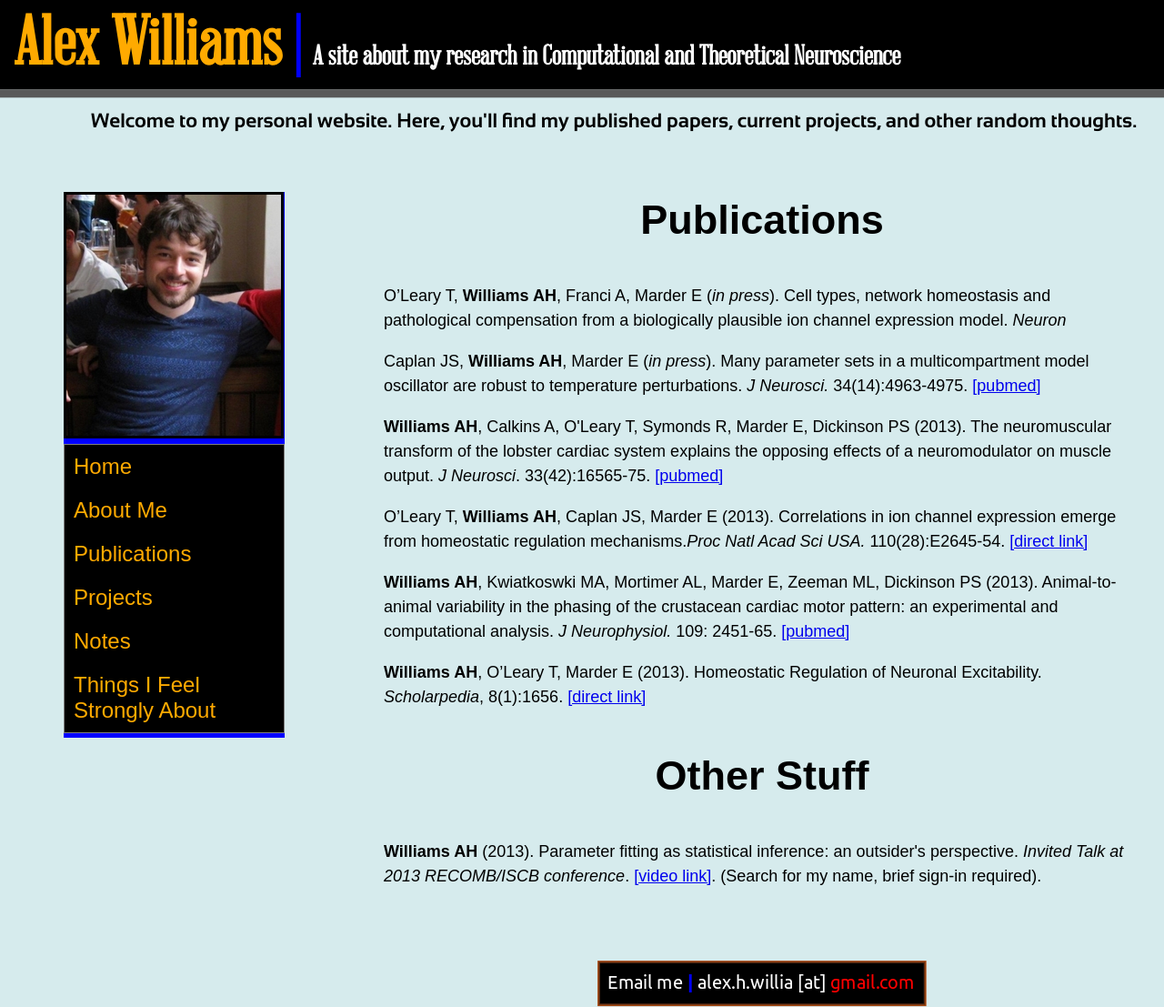
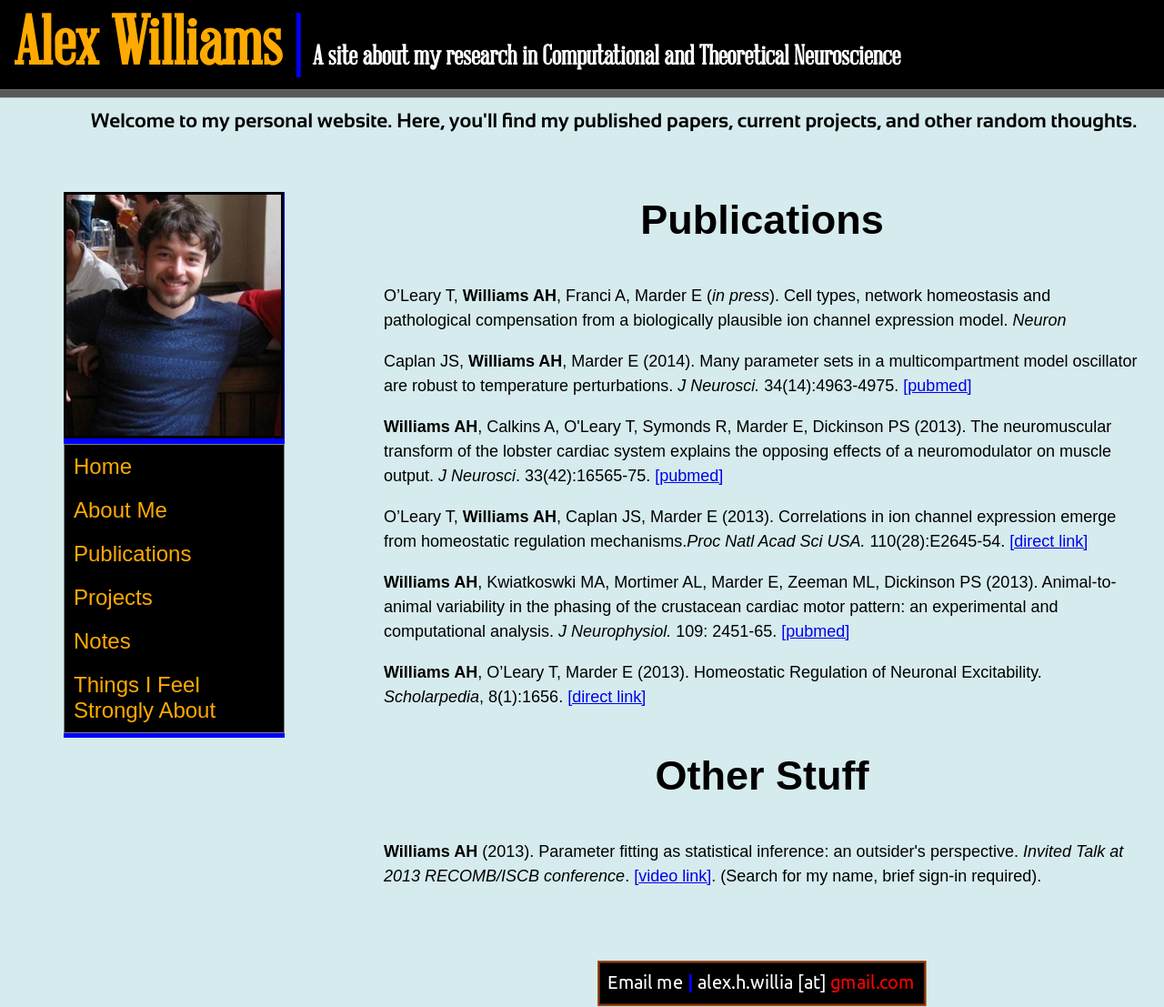
Before and after one commit to ahwillia/ahwillia.github.com, a Jekyll site: the page built from pubs/index.html, in a window 1280 px wide. Shown: the whole page at 91% size. Built offline with Jekyll 4.4.1, drawn with Linux system fonts in a browser that asks for light colours.

Commit message:
temp publication

```diff
--- a/pubs/index.html
+++ b/pubs/index.html
@@ -8,7 +8,7 @@
 	<div id="pagetitle"> Publications </div>
 	<ul id="bodyul">
 		<li id="bodyli"> O’Leary T, <b>Williams AH</b>, Franci A, Marder E (<i>in press</i>). Cell types, network homeostasis and pathological compensation from a biologically plausible ion channel expression model. <i>Neuron</i>
-		<li id="bodyli"> Caplan JS, <b>Williams AH</b>, Marder E (<i>in press</i>). Many parameter sets in a multicompartment model oscillator are robust to temperature perturbations. <i>J Neurosci.</i> 34(14):4963-4975. <a id="textlink" href="http://www.ncbi.nlm.nih.gov/pubmed/24695714" target="_blank">[pubmed]</a> </li>
+		<li id="bodyli"> Caplan JS, <b>Williams AH</b>, Marder E (2014). Many parameter sets in a multicompartment model oscillator are robust to temperature perturbations. <i>J Neurosci.</i> 34(14):4963-4975. <a id="textlink" href="http://www.ncbi.nlm.nih.gov/pubmed/24695714" target="_blank">[pubmed]</a> </li>
 		<li id="bodyli"> <b>Williams AH</b>, Calkins A, O'Leary T, Symonds R, Marder E, Dickinson PS (2013). The neuromuscular transform of the lobster cardiac system explains the opposing effects of a neuromodulator on muscle output. <i>J Neurosci</i>. 33(42):16565-75. <a id="textlink" href="http://www.ncbi.nlm.nih.gov/pubmed/24133260" target="_blank">[pubmed]</a></li>
 		<li id="bodyli"> O’Leary T, <b>Williams AH</b>, Caplan JS, Marder E (2013). Correlations in ion channel expression emerge from homeostatic regulation mechanisms.<i>Proc Natl Acad Sci USA.</i> 110(28):E2645-54. <a id="textlink" href="http://www.pnas.org/content/110/28/E2645.long" target="_blank">[direct link]</a> </li>
 		<li id="bodyli"> <b>Williams AH</b>, Kwiatkoswki MA, Mortimer AL, Marder E, Zeeman ML, Dickinson PS (2013). Animal-to-animal variability in the phasing of the crustacean cardiac motor pattern: an experimental and computational analysis. <i>J Neurophysiol.</i> 109: 2451-65. <a id="textlink" href="http://www.ncbi.nlm.nih.gov/pubmed/23446690" target="_blank">[pubmed]</a> </li>
```
